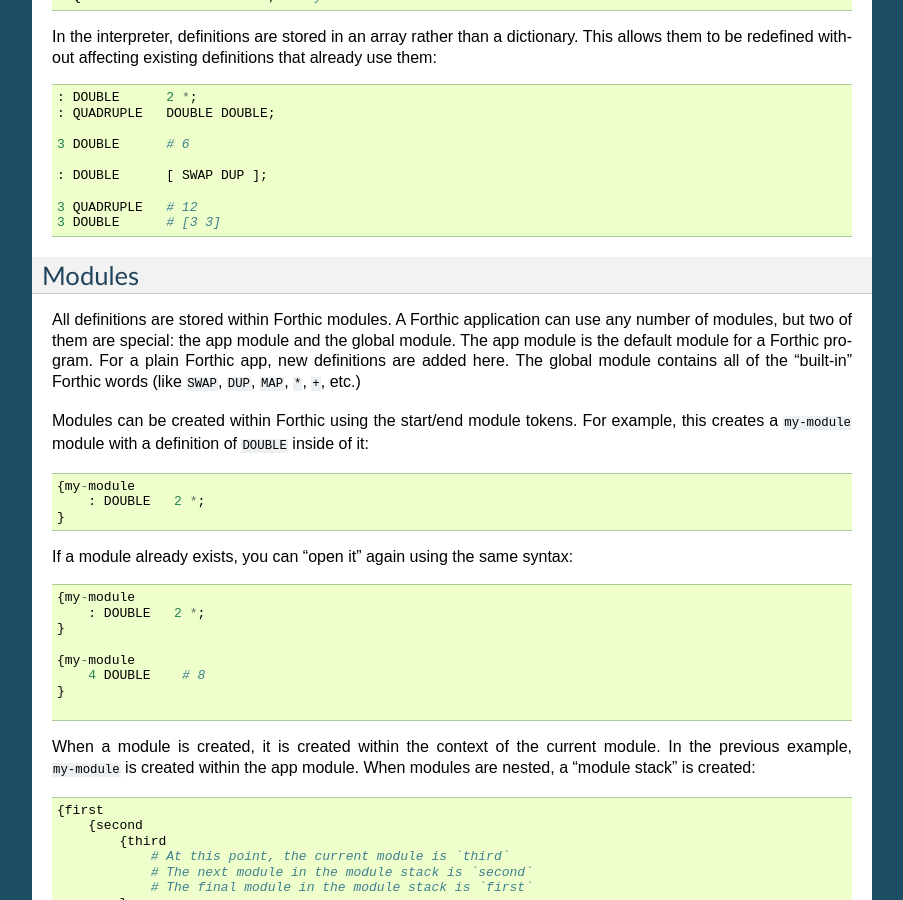
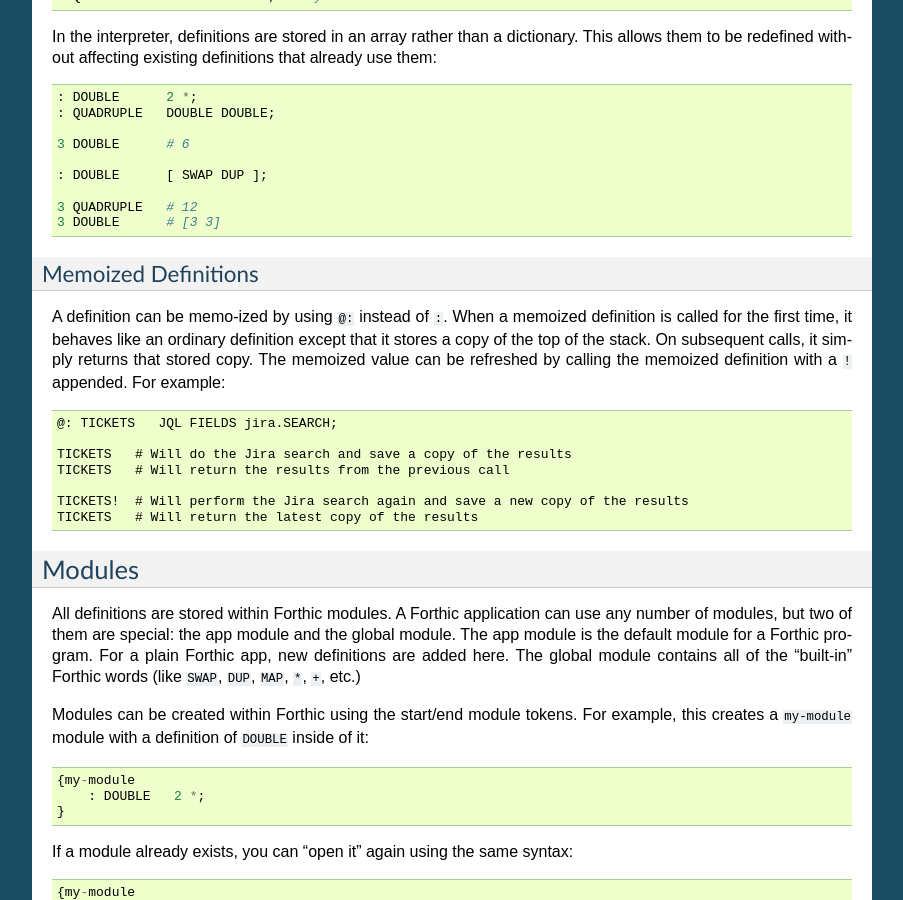
Before and after one commit to linkedin/forthic, a Sphinx documentation site: the page built from docs/ARCHITECTURE.md, in a window 1280 px wide and 900 px high, scrolled down 1298 px. Shown: the whole window, without its empty margins (198-1101 px from the left). Built offline with Sphinx 7.4.7, drawn with Linux system fonts in a browser that asks for light colours; some of the changed text lies outside the part shown.

Commit message:
Update ARCHITECTURE.md to add Memoized Definitions

````diff
--- a/docs/ARCHITECTURE.md
+++ b/docs/ARCHITECTURE.md
@@ -66,6 +66,22 @@ In the interpreter, definitions are stored in an array rather than a dictionary.
 3 DOUBLE      # [3 3]
 ```
 
+### Memoized Definitions
+A definition can be memo-ized by using `@:` instead of `:`. When a memoized definition is called for the first
+time, it behaves like an ordinary definition except that it stores a copy of the top of the stack. On subsequent
+calls, it simply returns that stored copy. The memoized value can be refreshed by calling the memoized definition
+with a `!` appended. For example:
+
+```
+@: TICKETS   JQL FIELDS jira.SEARCH;
+
+TICKETS   # Will do the Jira search and save a copy of the results
+TICKETS   # Will return the results from the previous call
+
+TICKETS!  # Will perform the Jira search again and save a new copy of the results
+TICKETS   # Will return the latest copy of the results
+```
+
 ## Modules
 All definitions are stored within Forthic modules. A Forthic application can use any number of modules, but two of them are special: the app module and the global module. The app module is the default module for a Forthic program. For a plain Forthic app, new definitions are added here. The global module contains all of the "built-in" Forthic words (like `SWAP`, `DUP`, `MAP`, `*`, `+`, etc.)
 
@@ -130,7 +146,7 @@ The `global` module defines the following types of words: base words, array/reco
 * `!` sets value of a variable
 * `@` gets value of a variable
 * `INTERPRET` runs a Forthic string
-* `MEMO` memoizes the results of a Forthic string
+* `MEMO` memoizes the results of a Forthic string (deprecated, use `@:` instead)
 * `EXPORT` makes words from the current module importable
 * `USE-MODULES` imports words from the specified modules
 * `REC` creates a record object (like a Python dictionary)
````
